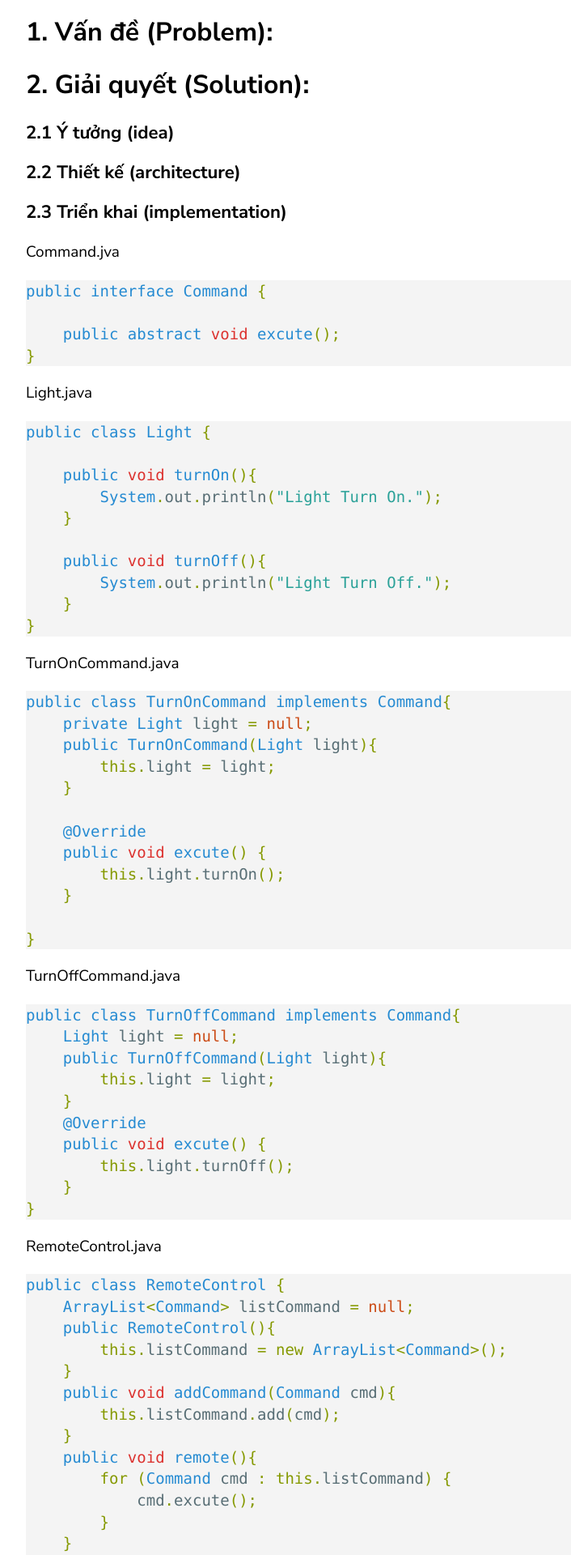
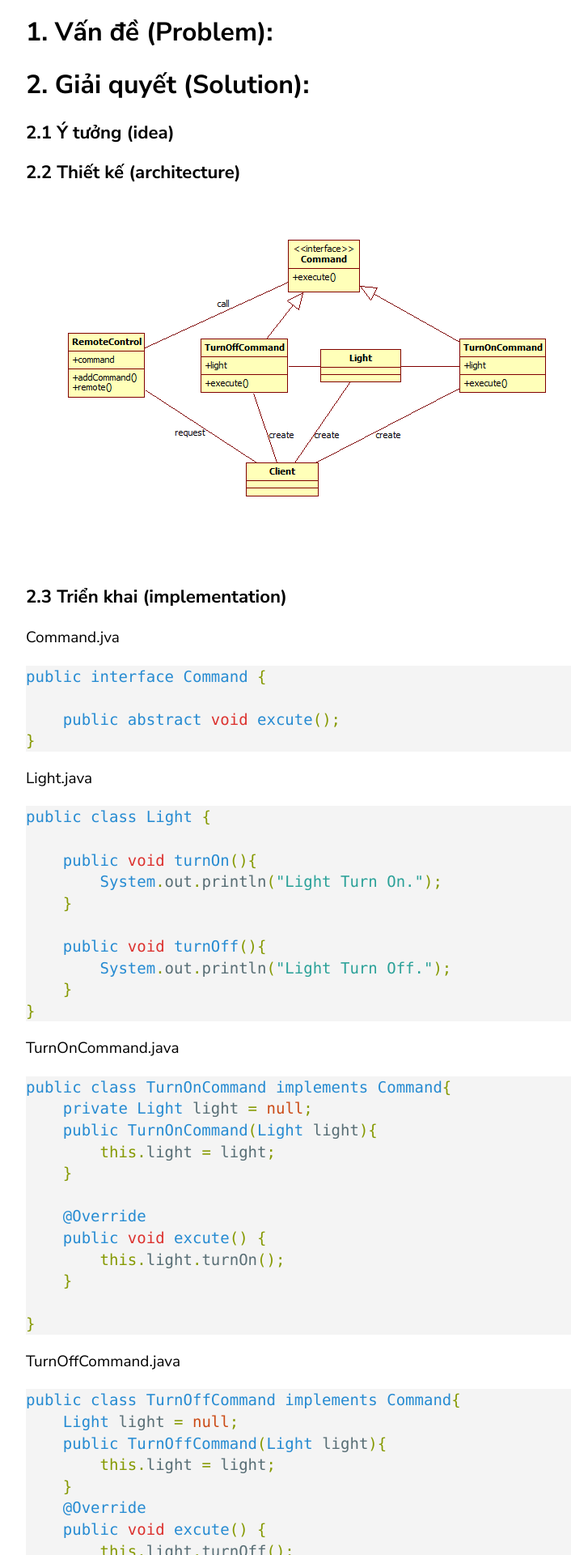
Before and after one commit to levanmanhbka/levanmanhbka.github.io, a Jekyll site: the page built from _posts/design_pattern/command/2019-09-21-design-pattern-command.markdown, in a window 1280 px wide. Shown: the part 565-2485 px from the top of the page at 81% size, without its empty margins (68-774 px from the left). Built offline with Jekyll 4.4.1, drawn with Linux system fonts in a browser that asks for light colours.

Commit message:
add command pattern

````diff
--- a/_posts/design_pattern/command/2019-09-21-design-pattern-command.markdown
+++ b/_posts/design_pattern/command/2019-09-21-design-pattern-command.markdown
@@ -11,7 +11,7 @@ tags: "design pattern commad software architecture java"
 ## 2. Giải quyết (Solution):
 ### 2.1 Ý tưởng (idea)
 ### 2.2 Thiết kế (architecture)
-
+![uml_implement_class_diagram!](/assets/images/design_pattern/command_pattern/uml_implement_class_diagram.png)
 ### 2.3 Triển khai (implementation)
 Command.jva
 ```java
````
Also changed, not shown: assets/images/design_pattern/command_pattern/uml_implement_class_diagram.png (added).
